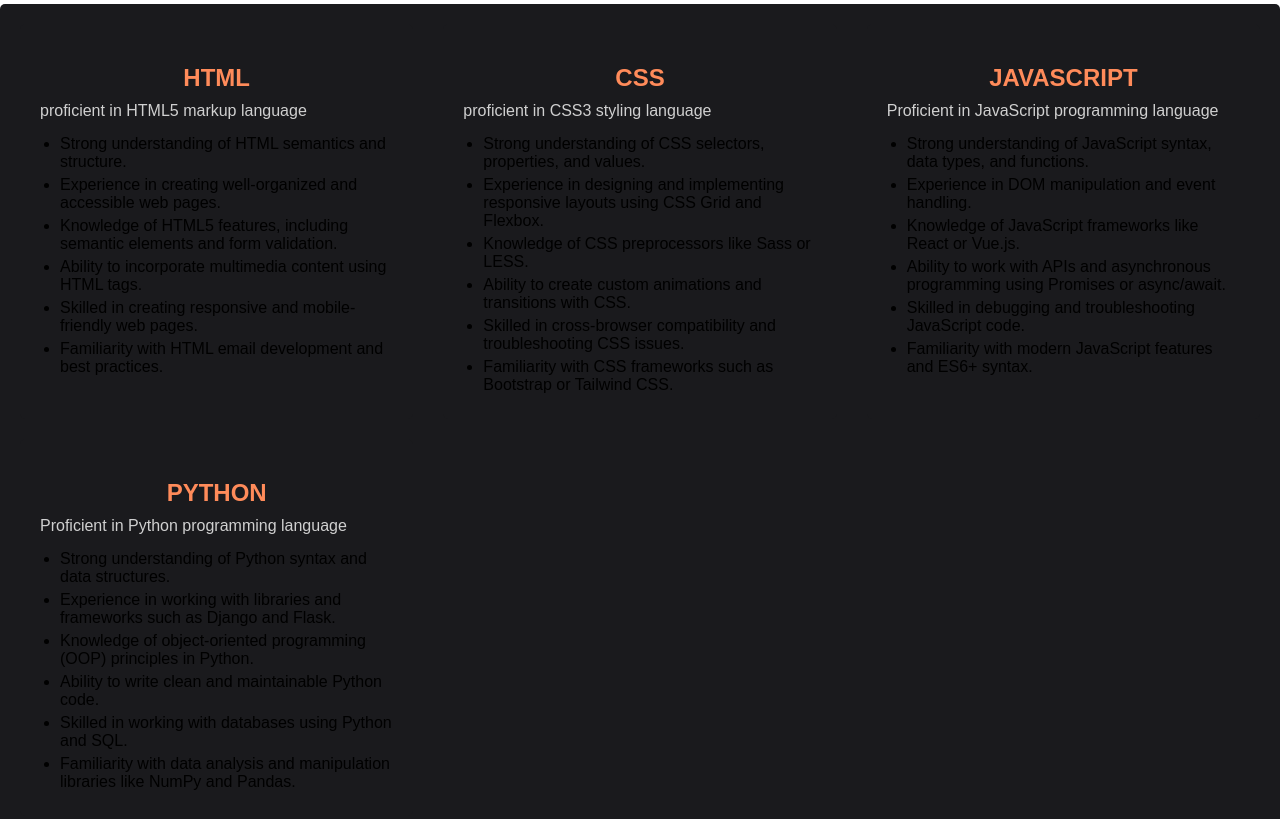
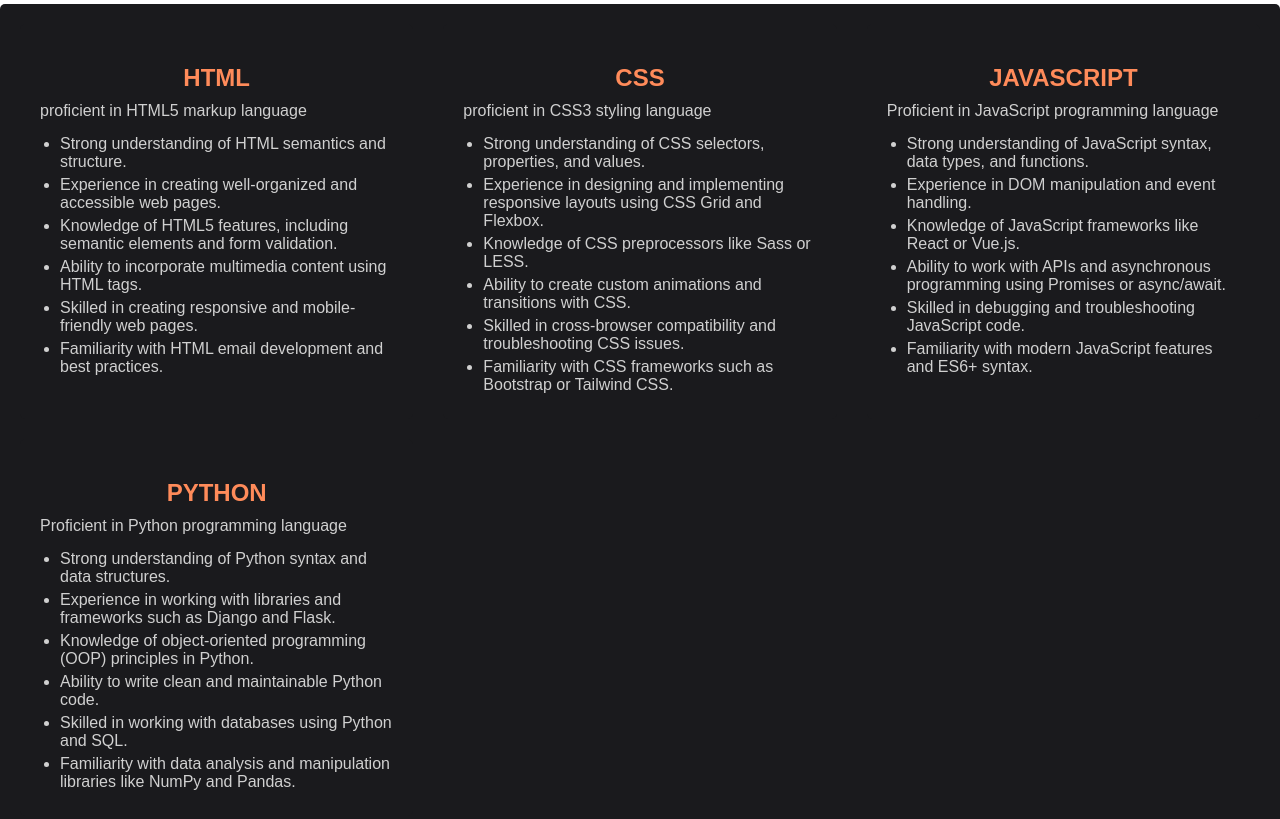
Before and after one commit to Njokimary/my-portfolio, a plain HTML site: page index.html in a window 1280 px wide. Shown: the part 1800-2619 px from the top of the page. Drawn offline with Linux system fonts and the light colour scheme.

Commit message:
modified main.css

```diff
--- a/main.css
+++ b/main.css
@@ -193,10 +193,12 @@ h4 {
 
 .skill-card li {
     margin-bottom: 5px;
+    color: #D0D0D0;
 }
 
 .skill-card:nth-child(1) {
     background-color: #1A1A1D;
+
 }
 
 .skill-card:nth-child(2) {
```
